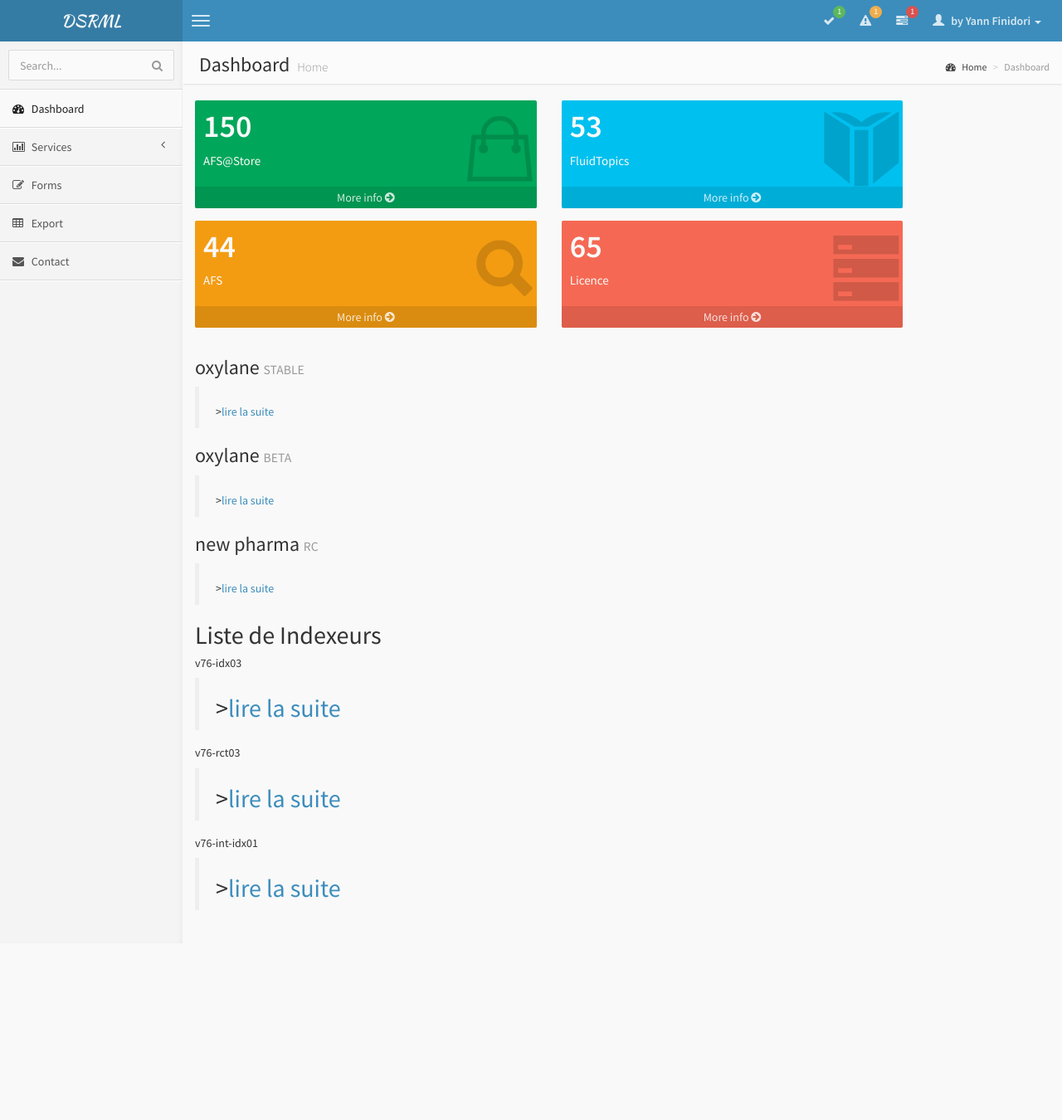
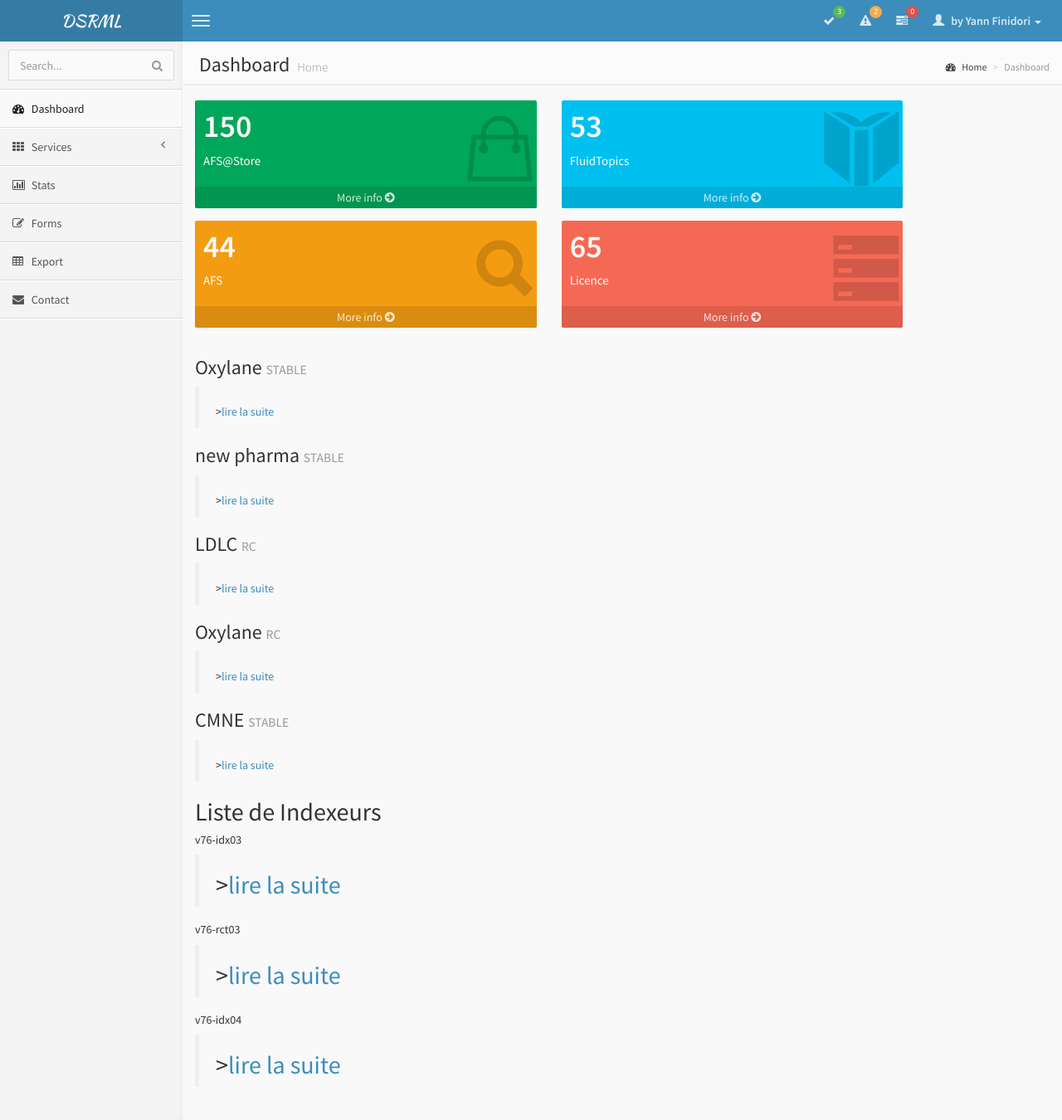
Before and after one commit to jolaboutry/DSRML, a Django app: page / in a window 1280 px wide. Shown: the whole page at 83% size. Before the commit the page ends 1137 px from the top, so only its background shows below. Run offline with Django 3.2, Linux system fonts and the light colour scheme; data comes from the database, SQL or seed files in the repository; parts of the project's set-up code (start-up, migrations or seed data) failed here and were passed over; some libraries are stand-ins or nearby versions; some web fonts are replaced.

Commit message:
add stats menu

```diff
--- a/blog/models.py
+++ b/blog/models.py
@@ -87,4 +87,5 @@
         verbose_name_plural = "Freshness"
 
     def __unicode__(self):
-        return (self.warning_threshold, self.critical_threshold, self.monitoring)
+        return "%s - %s - %s" %(self.warning_threshold, self.critical_threshold, self.monitoring)
+#        return (self.warning_threshold, self.critical_threshold, self.monitoring)
--- a/templates/blog/base.html
+++ b/templates/blog/base.html
@@ -208,7 +208,7 @@
 
                         <li class="treeview">
                             <a href="#">
-                                <i class="fa fa-bar-chart-o"></i>
+                                <i class="fa fa-th"></i>
                                 <span>Services</span>
                                 <i class="fa fa-angle-left pull-right"></i>
                             </a>
@@ -218,6 +218,14 @@
                                 <li><a href="{% url "blog.views.beta"  %}"><i class="fa fa-angle-double-right"></i> Beta</a></li>
                             </ul>
                         </li>
+                        <li >
+                            <a href="#">
+                                <i class="fa fa-bar-chart-o"></i> <span>Stats</span>
+
+                            </a>
+
+                        </li>
+
 
                         <li >
                             <a href="#">
```
Also changed, not shown: db.sqlite3.
